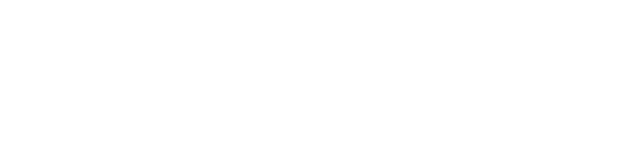
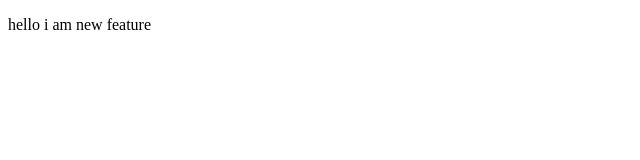
Before and after one commit to sudeepfr/finalPractice, a plain HTML site: page index.html in a window 1280 px wide. Shown: the whole page, without its empty margins (0-640 px from the left). Drawn offline with Linux system fonts and the light colour scheme.

Commit message:
updated html file

```diff
--- a/index.html
+++ b/index.html
@@ -6,6 +6,6 @@
     <title>Document</title>
 </head>
 <body>
-
+    <p> hello i am  new feature </p>
 </body>
 </html>
```
Also changed, not shown: 1 other file.
